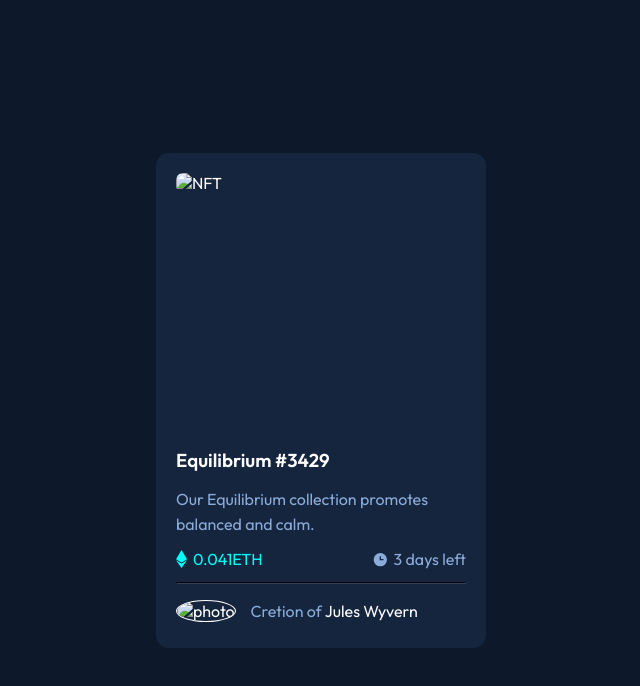
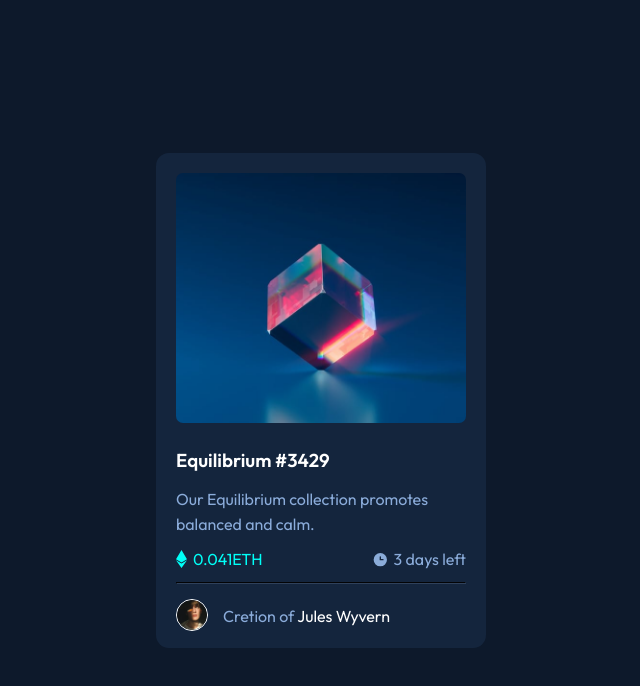
Before and after one commit to JMFiore/Projects-, a plain HTML site: page index.html in a window 1280 px wide. Shown: the whole page, without its empty margins (319-959 px from the left). Drawn offline with Linux system fonts and the light colour scheme.

Commit message:
Update index.html

```diff
--- a/index.html
+++ b/index.html
@@ -4,7 +4,7 @@
   <meta charset="UTF-8">
   <meta name="viewport" content="width=device-width, initial-scale=1.0"> <!-- displays site properly based on user's device -->
   <link rel="stylesheet" href=".\custom.css">
-  <link rel="icon" type="image/png" sizes="32x32" href="/images/favicon-32x32.png.">
+  <link rel="icon" type="image/png" sizes="32x32" href="/images/favicon-32x32.png">
   <link rel="preconnect" href="https://fonts.googleapis.com">
   <link rel="preconnect" href="https://fonts.gstatic.com" crossorigin>
   <link href="https://fonts.googleapis.com/css2?family=Outfit:wght@300;400;600&display=swap" rel="stylesheet">
@@ -15,7 +15,7 @@
 <body>
   <div class="NFTcard">
     <div class="NFTimg">
-      <img alt="NFT" src="\images\image-equilibrium.jpg."/>
+      <img alt="NFT" src="/images\image-equilibrium.jpg"/>
     </div>
     <div class="NFTtext">
       <h3>Equilibrium #3429</h3>
@@ -30,7 +30,7 @@
       </div>
       <hr class="line-sep"></hr>
       <div class="creator-info">
-        <div class="border"><img alt="photo" src="\images\image-avatar.png."/></div>
+        <div class="border"><img alt="photo" src="/images\image-avatar.png"/></div>
         <p>Cretion of<spam id="name-creator"> Jules Wyvern </spam></p>
       </div>
     </div>
```
